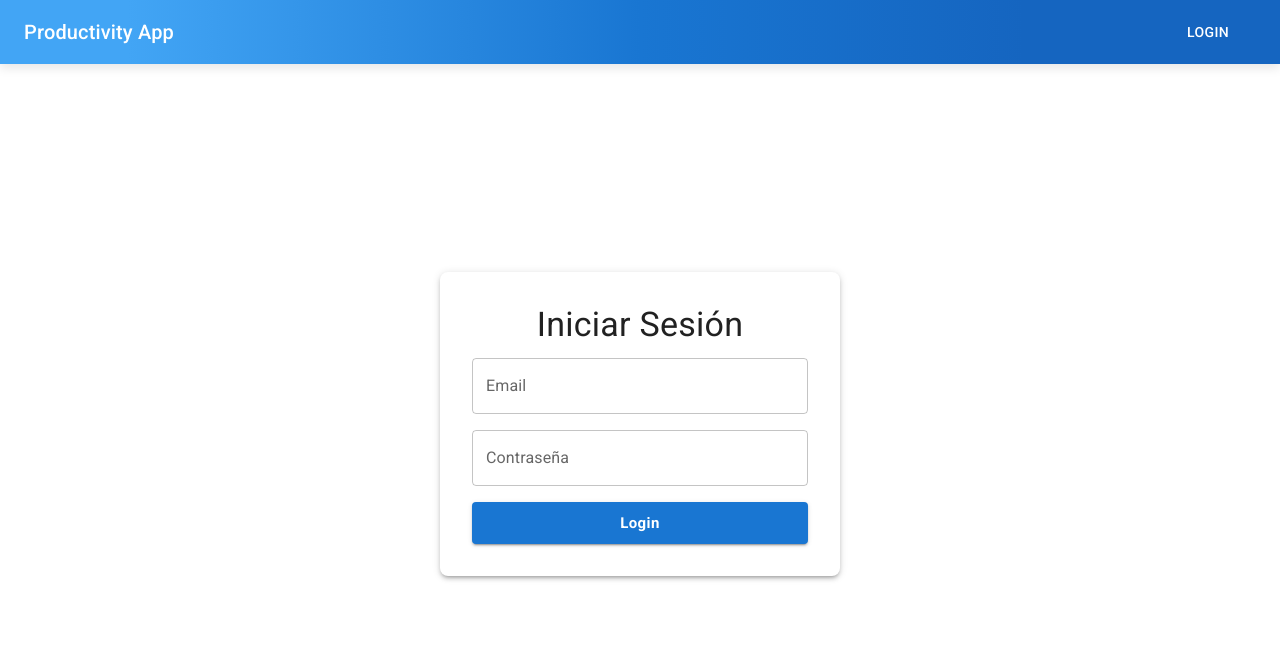
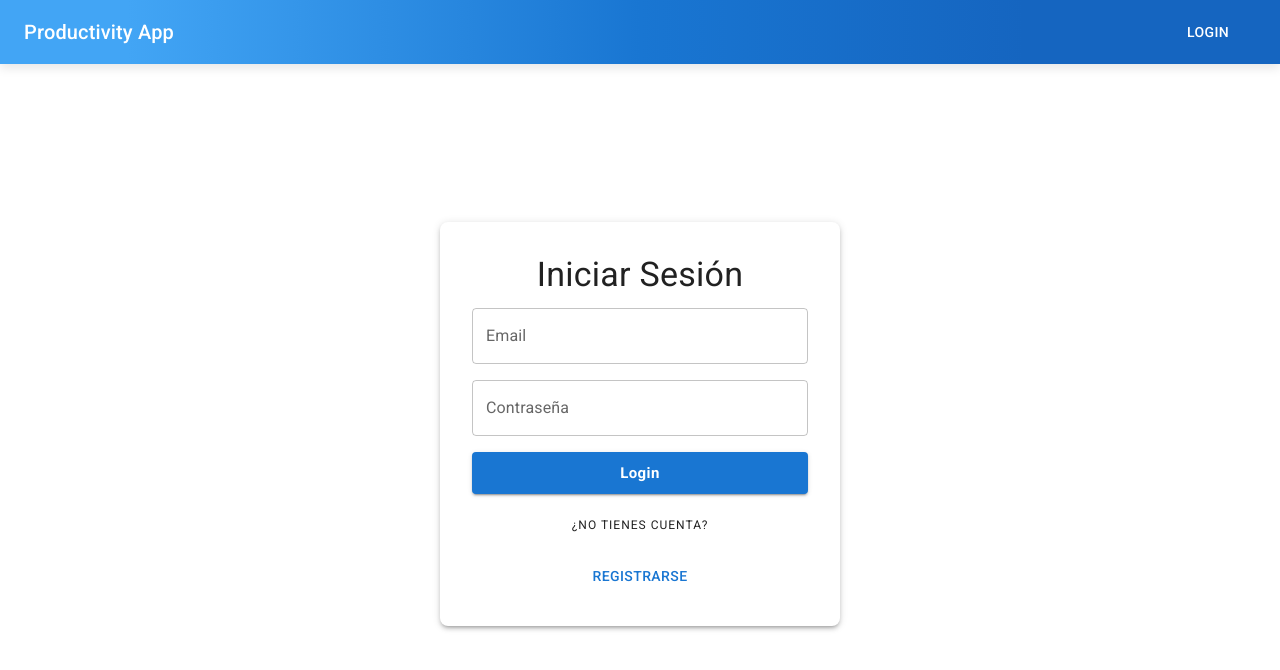
Before and after one commit to jmibarra/productivity-app-ts-project, a React (Create React App) app: page /login in a window 1280 px wide. Shown: the top 670 px of the page. Built offline with nearby package versions, Linux system fonts and the light colour scheme.

Commit message:
Ajustes para manejo del proyecto y terminales, armo el link y la redireccion al componente para registarse

```diff
--- a/src/components/login/Login.tsx
+++ b/src/components/login/Login.tsx
@@ -1,4 +1,5 @@
 import React, { Dispatch, SetStateAction, useState } from "react";
+import { useNavigate } from "react-router-dom";
 import {
 	TextField,
 	Button,
@@ -28,6 +29,8 @@ const Login = ({ isLoggedIn, setIsLoggedIn }: Props) => {
 	const [errorMessage, setErrorMessage] = useState("");
 	const [success, setSuccess] = useState(false);
 
+	const navigate = useNavigate();
+
 	const handleEmailChange = (event: React.ChangeEvent<HTMLInputElement>) => {
 		setEmail(event.target.value);
 	};
@@ -55,6 +58,9 @@ const Login = ({ isLoggedIn, setIsLoggedIn }: Props) => {
 			Cookies.set("PROD-APP-AUTH", data.authentication.sessionToken);
 			setIsLoggedIn(true);
 			setSuccess(true);
+			setTimeout(() => {
+				navigate("/");
+			}, 1000);
 		} else {
 			setError(true);
 			setErrorMessage(
@@ -120,6 +126,18 @@ const Login = ({ isLoggedIn, setIsLoggedIn }: Props) => {
 					>
 						Login
 					</Button>
+					<Typography variant="overline" align="center" gutterBottom>
+						¿No tienes cuenta?
+					</Typography>
+
+					<Button
+						variant="text"
+						onClick={() => {
+							navigate("/register");
+						}}
+					>
+						Registrarse
+					</Button>
 				</Stack>
 
 				{(error || success) && (
--- /dev/null
+++ b/src/components/register/Register.tsx
@@ -0,0 +1,19 @@
+import { Box } from "@mui/material";
+import React from "react";
+
+const Register = () => {
+	return (
+		<Box
+			display="flex"
+			justifyContent="center"
+			alignItems="center"
+			minHeight="100vh"
+			bgcolor="background.default"
+			p={3}
+		>
+			Register Page
+		</Box>
+	);
+};
+
+export default Register;
--- a/src/components/tasks/FilterAndSortComponent.tsx
+++ b/src/components/tasks/FilterAndSortComponent.tsx
@@ -148,6 +148,7 @@ const FilterAndSortComponent = ({
 						exclusive
 						onChange={handleChangeOrderDirection}
 						aria-label="Platform"
+						size="small"
 					>
 						<ToggleButton value="asc">Asc</ToggleButton>
 						<ToggleButton value="desc">Desc</ToggleButton>
```
